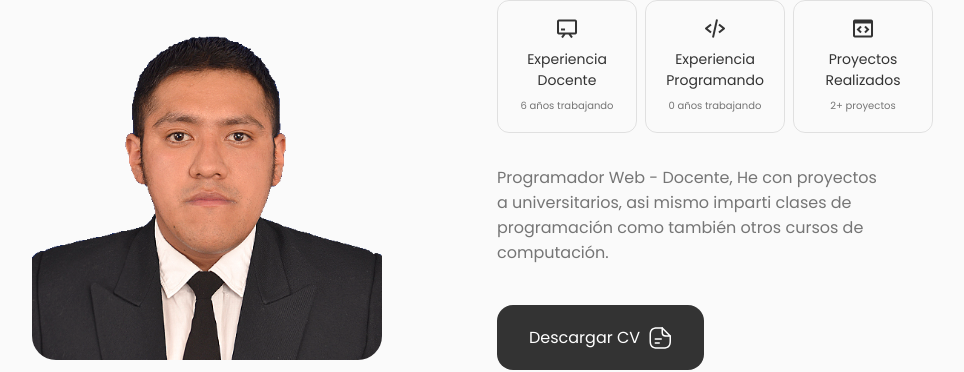
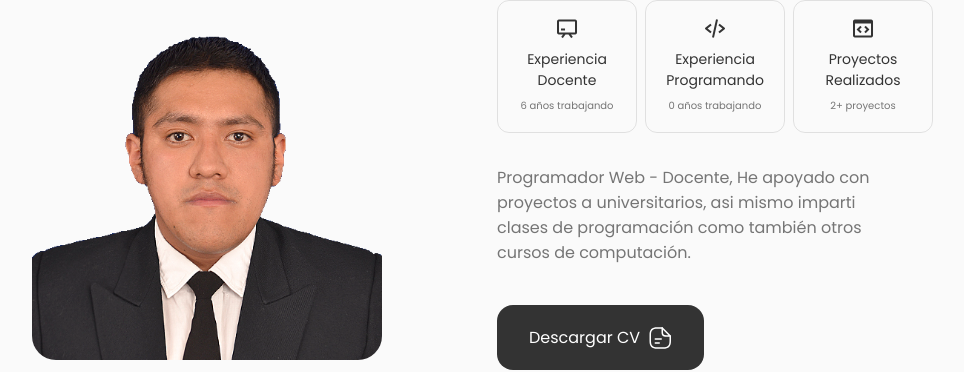
Before and after one commit to bautistalexander/Portafolio-react, a React (Vite) app: page / in a window 1280 px wide. Shown: the part 986-1358 px from the top of the page, without its empty margins (175-1139 px from the left). Built offline with nearby package versions, Linux system fonts and the light colour scheme.

Commit message:
actualizacion de información 5

```diff
--- a/src/data/data.js
+++ b/src/data/data.js
@@ -147,7 +147,7 @@ export const formacion_academica = [
 
 
 // A cerca de mi
-export const descripcion = 'Programador Web - Docente, He con proyectos a universitarios, asi mismo imparti clases de programación como también otros cursos de computación.'
+export const descripcion = 'Programador Web - Docente, He apoyado con proyectos a universitarios, asi mismo imparti clases de programación como también otros cursos de computación.'
 
 // Habilidades
 export const frontend = [
```
